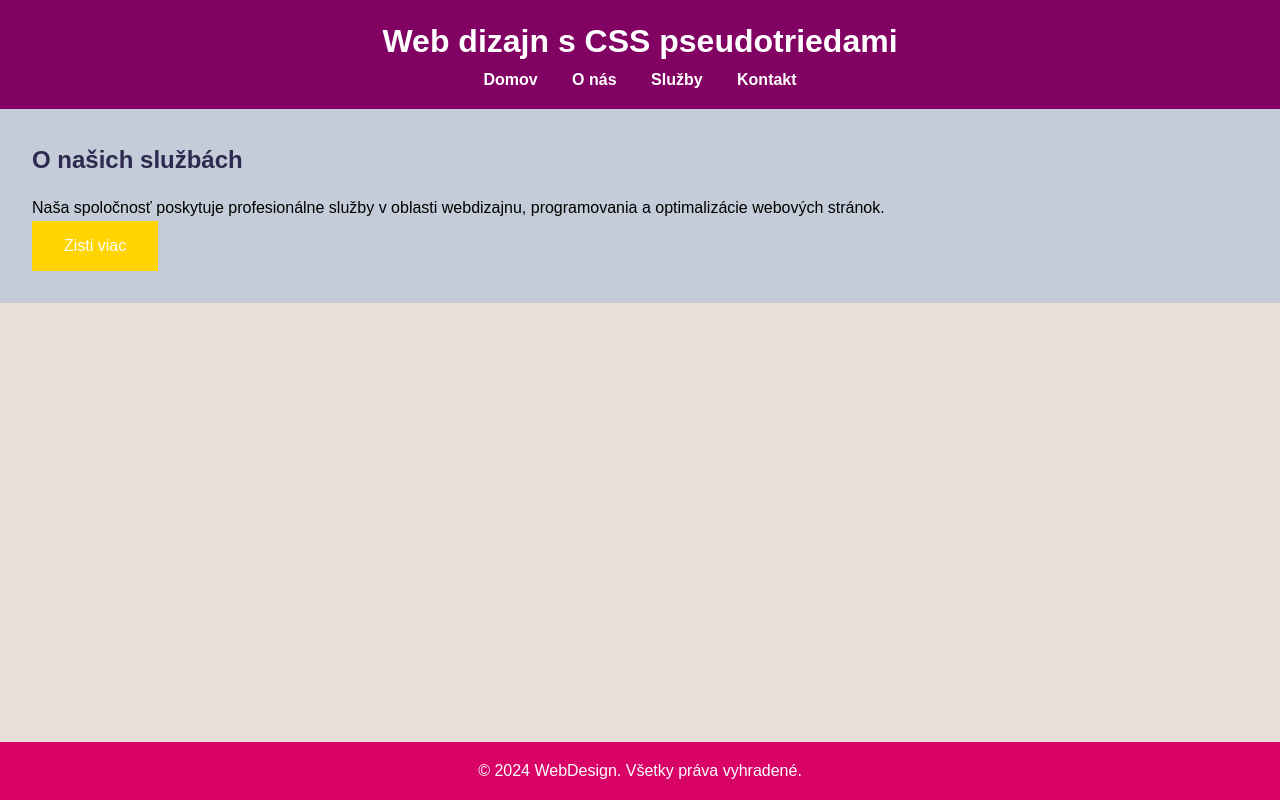
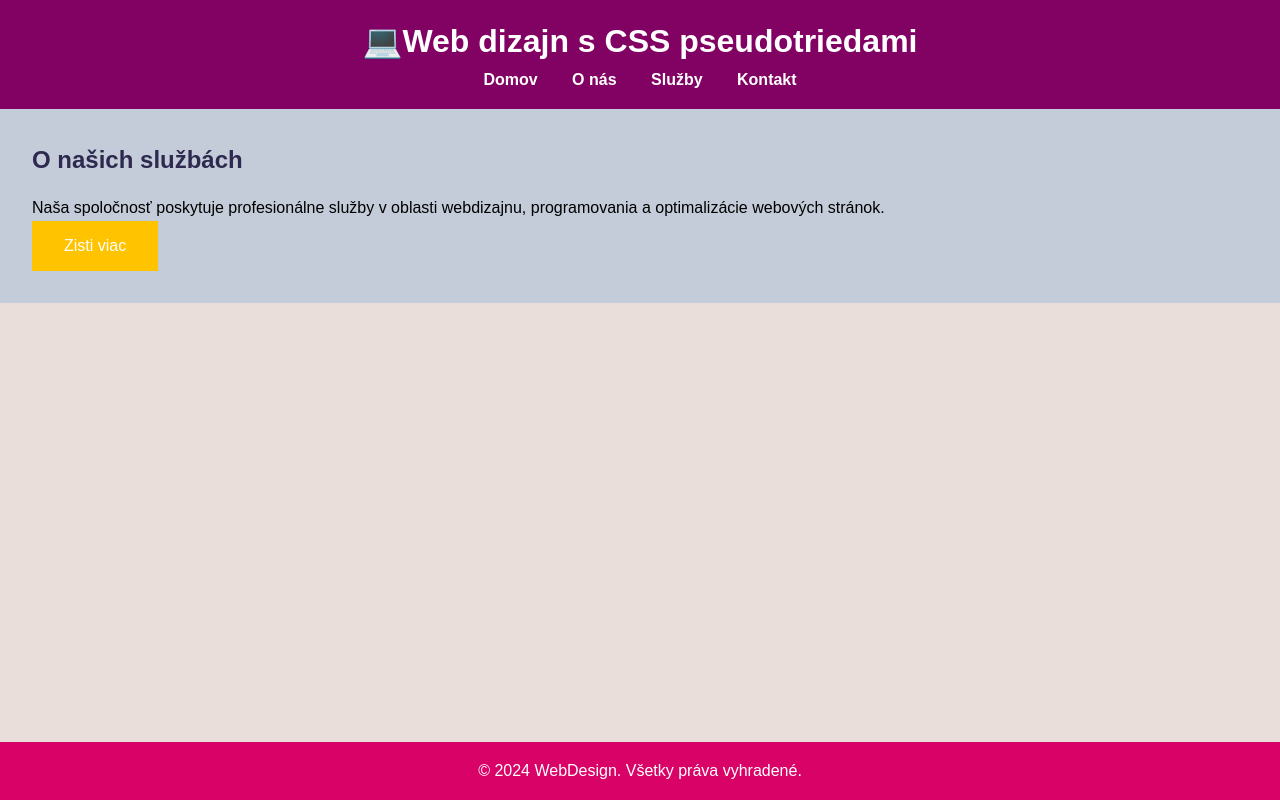
Before and after one commit to srandykopec/gdm-greg, a plain HTML site: page 07_pseudeelementy_pseudoselektory/07_pseudo.html in a window 1280 px wide. In both pictures the pointer is over the button "Zisti viac". Drawn offline with Linux system fonts and the light colour scheme.

Commit message:
.cta-button dať na hover
Signed-off-by: srandykopec <jozef.vyucba@gmail.com>

```diff
--- a/07_pseudeelementy_pseudoselektory/07_pseudo.css
+++ b/07_pseudeelementy_pseudoselektory/07_pseudo.css
@@ -62,8 +62,18 @@ footer {
     width: 100%;
 }
 
- /* pri prejdení myšou po položkách menu sa zmení farba pozadia a podčiarknutie*/
+ /* 1.pri prejdení myšou po položkách menu sa zmení farba pozadia a podčiarknutie*/
 a:hover{
     background-color: #D90368 ;
     text-decoration: underline;
 }
+
+/* 2.pred nadpis som vložil 💻 */
+h1::before{
+    content: "💻";
+}
+
+/* 3.hover na .cta-button */
+.cta-button:hover{
+    background-color: #FFC300 ;
+}
```
